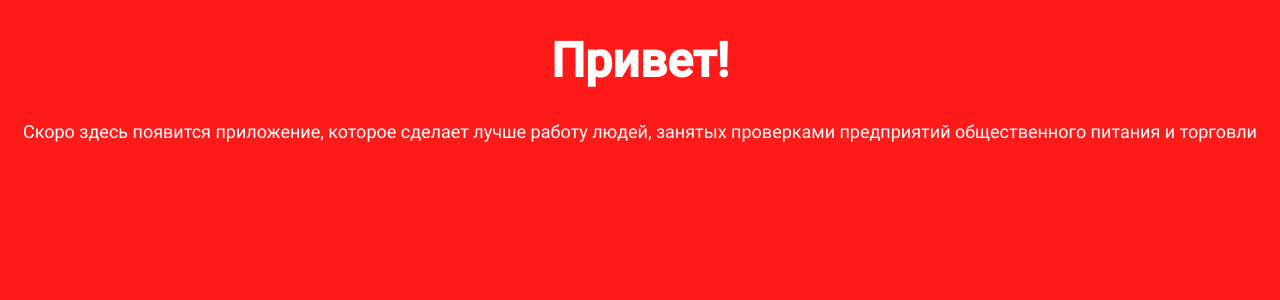
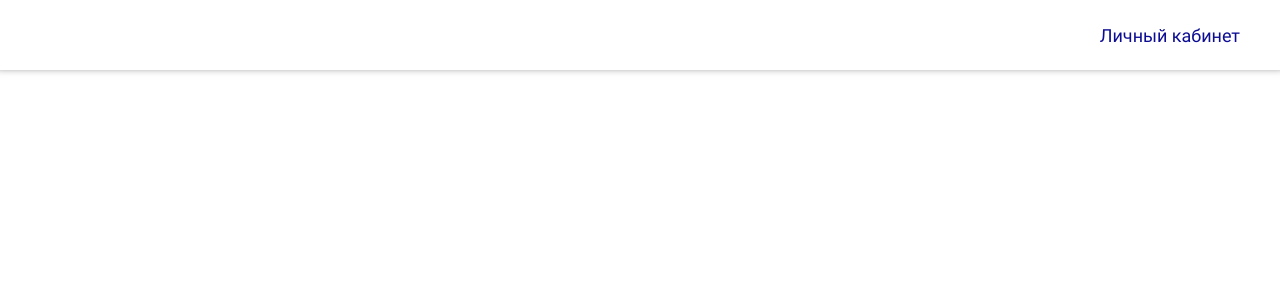
Before and after one commit to Votchitsev/PCC, a React app in the folder frontend/: page / in a window 1280 px wide. Shown: the top 300 px of the page. Built offline with nearby package versions, Linux system fonts and the light colour scheme.

Commit message:
Добавил в хэдер пункт меню личного кабинета

```diff
--- a/frontend/package.json
+++ b/frontend/package.json
@@ -33,6 +33,7 @@
     "sass-loader": "^13.3.2",
     "style-loader": "^3.3.3",
     "ts-loader": "^9.4.3",
+    "tsconfig-paths-webpack-plugin": "^4.0.1",
     "typescript": "^5.1.3",
     "webpack": "^5.85.1",
     "webpack-cli": "^5.1.3",
--- a/frontend/src/App.tsx
+++ b/frontend/src/App.tsx
@@ -1,12 +1,12 @@
 import React from 'react';
-import style from './App.module.scss';
+import MainLayout from '@main/layouts/main';
+import Header from '@main/components/header';
 
 const App = () => {
   return (
-      <div className={ style.welcome }>
-        <h1 className={ style.title }>Привет!</h1>
-        <p className={ style.content }>Скоро здесь появится приложение, которое сделает лучше работу людей, занятых проверками предприятий общественного питания и торговли</p>
-      </div>
+    <MainLayout>
+      <Header />
+    </MainLayout>
   );
 };
 
--- /dev/null
+++ b/frontend/src/modules/auth/components/headerLogin/LoginHeader.module.scss
@@ -0,0 +1,63 @@
+@import '../../../../styles/colors.scss';
+
+.login {
+  position: relative;
+  align-self: center;
+  justify-self: end;
+  user-select: none;
+  font-size: 0.8em;
+  color: $blue;
+}
+
+.menu {
+  position: absolute;
+  right: 0px;
+  padding: 20px;
+  box-shadow: black 0px 3px 8px -5px;
+  border-radius: 5px;
+  list-style: none;
+  margin-top: 30px;
+  display: grid;
+  grid-template-rows: auto auto;
+  row-gap: 10px;
+  color: initial;
+
+  li:hover {
+    cursor: pointer;
+    color: $blue;
+    transition: all 500ms;
+  }
+}
+
+.hide {
+  visibility: hidden;
+  transition: all 500ms;
+  animation: menu-animation-disappear;
+  animation-duration: 500ms;
+}
+
+.show {
+  visibility: visible;
+  animation: menu-animation;
+  animation-duration: 500ms;
+}
+
+@keyframes menu-animation {
+  from {
+    opacity: 0;
+  }
+
+  to {
+    opacity: 1;
+  }
+}
+
+@keyframes menu-animation-disappear {
+  0% {
+    opacity: 1;
+  }
+
+  100% {
+    opacity: 0;
+  }
+}
--- /dev/null
+++ b/frontend/src/modules/auth/components/headerLogin/index.tsx
@@ -0,0 +1,59 @@
+import React, { MouseEvent, useState } from 'react';
+import style from './LoginHeader.module.scss';
+
+const Login = () => {
+  const [authMenuClasses, setAuthMenuClasses] = useState([style.menu, style.hide]);
+
+  function onLeave() {
+    let timeout: ReturnType<typeof setTimeout>;
+
+    return function (e: MouseEvent ,isBreak = false) {
+      if (timeout) {
+        clearTimeout(timeout);
+      }
+
+      if (isBreak) {
+        if (timeout) {
+          clearTimeout(timeout);
+        }
+
+        return;
+      }
+
+      timeout = setTimeout(() => setAuthMenuClasses([style.menu, style.hide]), 1000);
+    };
+  };
+
+  const leaveHandle = onLeave();
+
+  const menuEnterHandle = (e: MouseEvent) => {
+    leaveHandle(e, true);
+  };
+
+  const loginEnterHandle = (e: MouseEvent) => {
+    leaveHandle(e, true);
+    setAuthMenuClasses([...authMenuClasses, style.show]);
+  };
+
+  return (
+    <>
+      <div
+        className={ style.login }
+        onMouseEnter={ loginEnterHandle }
+        onMouseLeave={ leaveHandle }
+      >
+        <span>Личный кабинет</span>
+        <ul
+          className={ authMenuClasses.join(' ') }
+          onMouseLeave={ onLeave }
+          onMouseEnter={ menuEnterHandle }
+        >
+          <li>Войти</li>
+          <li>Зарегистрироваться</li>
+        </ul>
+      </div>
+    </>
+  );
+};
+
+export default Login;
--- /dev/null
+++ b/frontend/src/modules/main/components/header/Header.module.scss
@@ -0,0 +1,13 @@
+.header {
+  display: grid;
+  width: 100%;
+  height: 70px;
+  box-shadow: black 0px -10px 10px 5px;
+}
+
+.container {
+  width: 1200px;
+  margin: 0 auto;
+  display: grid;
+  grid-template-columns: auto auto 20%;
+}
--- /dev/null
+++ b/frontend/src/modules/main/components/header/index.tsx
@@ -0,0 +1,17 @@
+import React from 'react';
+import style from './Header.module.scss';
+import Login from '@auth/components/headerLogin';
+
+const Header = () => {
+  return (
+    <header className={ style.header }>
+      <div className={ style.container }>
+        <div />
+        <div />
+        <Login />
+      </div>
+    </header>
+  );
+};
+
+export default Header;
--- /dev/null
+++ b/frontend/src/modules/main/layouts/main/MainLayout.module.scss
@@ -0,0 +1,4 @@
+.wrapper {
+  display: grid;
+  margin: 0 auto;
+}
--- /dev/null
+++ b/frontend/src/modules/main/layouts/main/index.tsx
@@ -0,0 +1,12 @@
+import React, { ReactNode } from 'react';
+import style from './MainLayout.module.scss';
+
+const MainLayout = ({ children } : { children: ReactNode }) => {
+  return (
+    <div className={ style.wrapper }>
+      { children }
+    </div>
+  );
+};
+
+export default MainLayout;
--- /dev/null
+++ b/frontend/src/styles/colors.scss
@@ -0,0 +1,2 @@
+$red: #ff1a1a;
+$blue: #0d0d93;
--- a/frontend/src/styles/index.scss
+++ b/frontend/src/styles/index.scss
@@ -1,12 +1,10 @@
-$red: #ff1a1a;
-
 * {
   font-family: Roboto, sans-serif;
   font-size: 18px;
 }
 
 body {
-  background-color: $red;
+  margin: 0;
 }
 
 h1 {
--- a/frontend/tsconfig.json
+++ b/frontend/tsconfig.json
@@ -6,10 +6,12 @@
     "checkJs": true,
     "module": "ES2022",
     "rootDir": "./src",
-    "baseUrl": "./",
+    "baseUrl": "src",
     "allowJs": true,
     "paths": {
-      "@/*": ["./*"],
+      "@styles/*": ["./styles/*"],
+      "@main/*": ["./modules/main/*"],
+      "@auth/*": ["./modules/auth/*"],
     },
     "esModuleInterop": true,
     "skipLibCheck": true,
--- a/frontend/webpack.config.js
+++ b/frontend/webpack.config.js
@@ -1,4 +1,5 @@
 const path = require('path');
+const TsconfigPathsPlugin = require('tsconfig-paths-webpack-plugin');
 
 module.exports = {
   entry: path.resolve(__dirname, 'src/index.tsx'),
@@ -25,9 +26,11 @@ module.exports = {
   },
   resolve: {
     extensions: ['.*', '.js', '.jsx', '.ts', '.tsx'],
-    alias: {
-      '@styles': path.resolve(__dirname, 'src/styles'),
-    }
+    plugins: [
+      new TsconfigPathsPlugin({
+        extensions: ['.js', '.jsx', '.json', '.ts', '.tsx']
+      })
+    ]
   },
   watch: true,
   mode: 'development',
```
Also changed, not shown: 5 other files (tests, documents, lock files or other folders).
